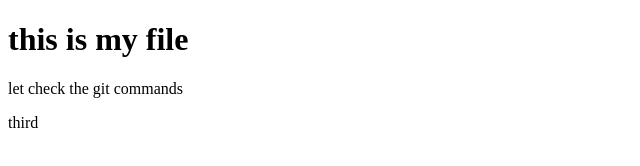
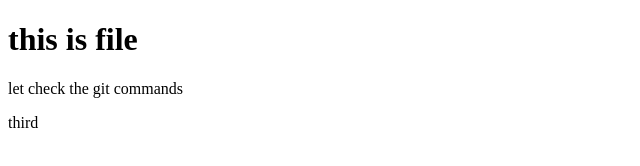
Before and after one commit to yogi707/Restaurant, a website: page index.html in a window 1280 px wide. Shown: the whole page, without its empty margins (0-640 px from the left). Drawn offline with Linux system fonts and the light colour scheme.

Commit message:
24jun commit

```diff
--- a/index.html
+++ b/index.html
@@ -6,7 +6,7 @@
     <title>Document</title>
 </head>
 <body>
-    <h1> this is my file</h1>
+    <h1> this is file</h1>
 <p> let check the git commands</p>
 <p> third</p>
 </body>
```
Also changed, not shown: package.json (added, +24 -0 lines), 2 other files.
